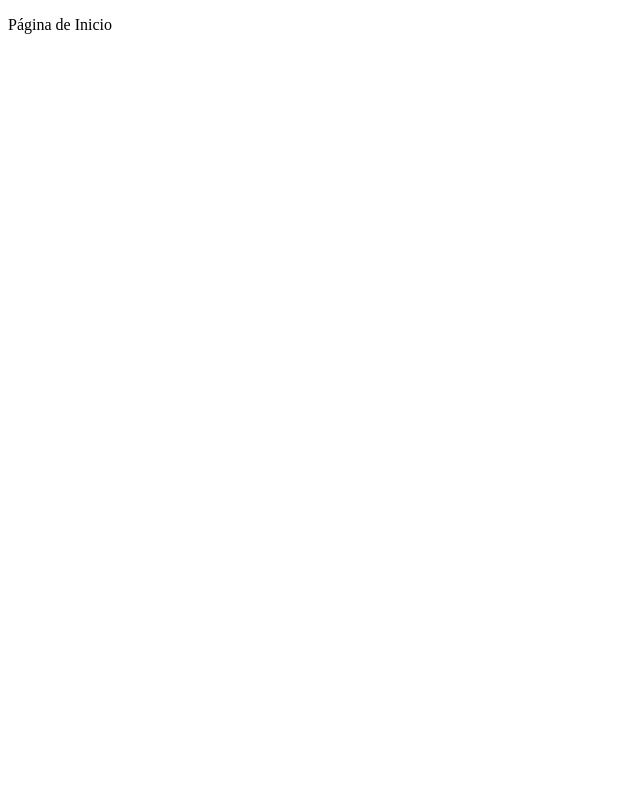
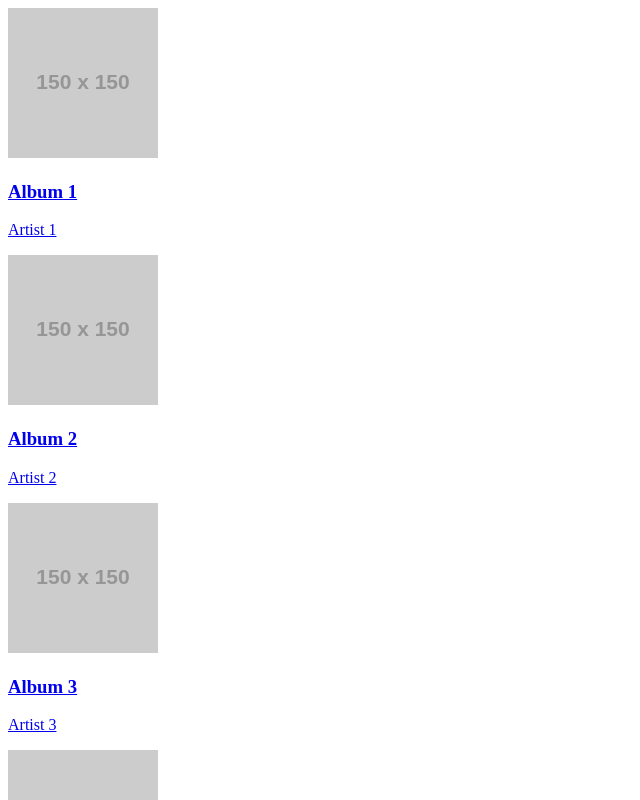
Before and after one commit to lucasnbarbero/spotify-clone, a Vue app: page / in a window 1280 px wide. Shown: the top 800 px of the page, without its empty margins (0-640 px from the left). Built offline with nearby package versions, Linux system fonts and the light colour scheme; the HTML template or start-up script is replaced by a standard one.

Commit message:
feat: define IAlbum and ISong interfaces and update mock data generation #3

```diff
--- a/src/data/mockData.ts
+++ b/src/data/mockData.ts
@@ -1,19 +1,9 @@
-interface Song {
-  id: string | number;
-  title: string;
-  duration: string; // e.g., "3:45"
-}
+//  src/data/mockData.ts
+import type { IAlbum } from '@/types/IAlbum';
+import type { ISong } from '@/types/ISong';
 
-interface Album {
-  id: string | number;
-  title: string;
-  artist: string;
-  cover: string;
-  songs: Song[];
-}
-
-export const generateMockAlbum = (index: number): Album => {
-  const songs: Song[] = Array.from({ length: 5 }, (_, i) => ({
+export const generateMockAlbum = (index: number): IAlbum => {
+  const songs: ISong[] = Array.from({ length: 5 }, (_, i) => ({
     id: `${index}-${i}`,
     title: `Song ${i + 1} of Album ${index}`,
     duration: `${Math.floor(Math.random() * 4 + 2)}:${Math.floor(Math.random() * 60)
@@ -30,6 +20,6 @@ export const generateMockAlbum = (index: number): Album => {
   };
 };
 
-export const generateMockData = (count: number): Album[] => {
+export const generateMockData = (count: number): IAlbum[] => {
   return Array.from({ length: count }, (_, i) => generateMockAlbum(i + 1));
 };
--- /dev/null
+++ b/src/types/IAlbum.ts
@@ -0,0 +1,10 @@
+//  src/types/IAlbum.ts
+import type { ISong } from './ISong';
+
+export interface IAlbum {
+  id: string | number;
+  title: string;
+  artist: string;
+  cover: string;
+  songs: ISong[];
+}
--- /dev/null
+++ b/src/types/ISong.ts
@@ -0,0 +1,6 @@
+//  src/types/ISong.ts
+export interface ISong {
+  id: string | number;
+  title: string;
+  duration: string;
+}
--- a/src/views/HomeView.vue
+++ b/src/views/HomeView.vue
@@ -1,5 +1,22 @@
+<script setup lang="ts">
+import { ref } from 'vue';
+import { generateMockData } from '@/data/mockData';
+
+import type { IAlbum } from '@/types/IAlbum';
+
+const albums = ref<IAlbum[]>(generateMockData(5));
+</script>
+
 <template>
   <div>
-    <p>Página de Inicio</p>
+    <RouterLink
+      v-for="album in albums"
+      :key="album.id"
+      :to="{ name: 'AlbumDetailView', params: { id: album.id } }"
+    >
+      <img :src="album.cover" :alt="`Portada de ${album.title}`" />
+      <h3>{{ album.title }}</h3>
+      <p>{{ album.artist }}</p>
+    </RouterLink>
   </div>
 </template>
```
